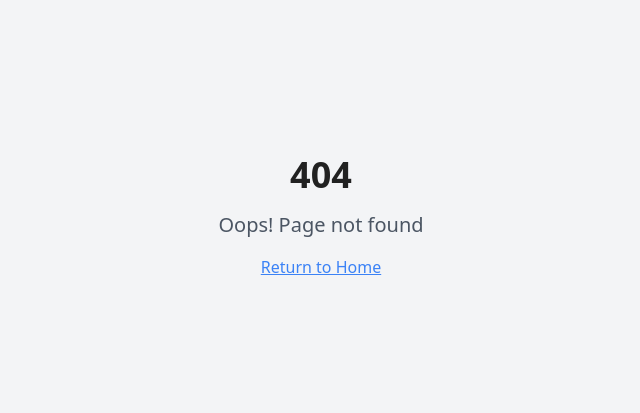
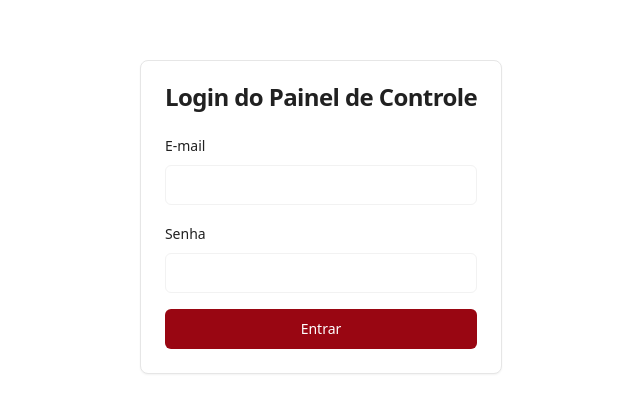
Before and after one commit to Winove33win/rmmg-visual-redesign-project, a React (Vite) app: page /painel-de-controle in a window 1280 px wide. Before the commit this address had no page. Shown: the part 183-596 px from the top of the page, without its empty margins (319-959 px from the left). Built offline with nearby package versions, Linux system fonts and the light colour scheme.

Commit message:
Rename admin page and restrict access

```diff
--- a/src/App.tsx
+++ b/src/App.tsx
@@ -23,7 +23,7 @@ import PEPQuimicaAnalitica from "./pages/PEPQuimicaAnalitica";
 import PEPMetrologiaDimensional from "./pages/PEPMetrologiaDimensional";
 import MemberProfile from "./pages/MemberProfile";
 import NotFound from "./pages/NotFound";
-import Admin from "./pages/Admin";
+import PainelDeControle from "./pages/PainelDeControle";
 
 const queryClient = new QueryClient();
 
@@ -53,7 +53,7 @@ const App = () => (
             <Route path="/peps/metrologia-dimensional" element={<PEPMetrologiaDimensional />} />
             <Route path="/pep-program/:id" element={<PEPProgram />} />
             <Route path="/pep/:id" element={<PEPForm />} />
-            <Route path="/admin" element={<Admin />} />
+            <Route path="/painel-de-controle" element={<PainelDeControle />} />
             {/* ADD ALL CUSTOM ROUTES ABOVE THE CATCH-ALL "*" ROUTE */}
             <Route path="*" element={<NotFound />} />
           </Routes>
--- a/src/pages/Admin.tsx
+++ b/src/pages/PainelDeControle.tsx
@@ -21,7 +21,7 @@ const initialData: UserData[] = [
   { id: 2, name: 'Maria', email: 'maria@example.com', status: 'Em análise', certificates: 2 }
 ];
 
-export default function Admin() {
+export default function PainelDeControle() {
   const [authenticated, setAuthenticated] = useState(
     typeof window !== 'undefined' && localStorage.getItem('admin') === 'true'
   );
@@ -31,7 +31,7 @@ export default function Admin() {
 
   const handleLogin = (e: React.FormEvent) => {
     e.preventDefault();
-    if (email === 'rmmg@rmmg.com.br' && password === 'rmmg') {
+    if (email === 'fernando@winove.com.br' && password === 'rmmg') {
       localStorage.setItem('admin', 'true');
       setAuthenticated(true);
     }
@@ -50,7 +50,7 @@ export default function Admin() {
       <div className="min-h-screen flex items-center justify-center">
         <Card>
           <CardHeader>
-            <CardTitle>Login de Administrador</CardTitle>
+            <CardTitle>Login do Painel de Controle</CardTitle>
           </CardHeader>
           <CardContent>
             <form onSubmit={handleLogin} className="space-y-4">
```
Also changed, not shown: 1 other file (tests, documents, lock files or other folders).
